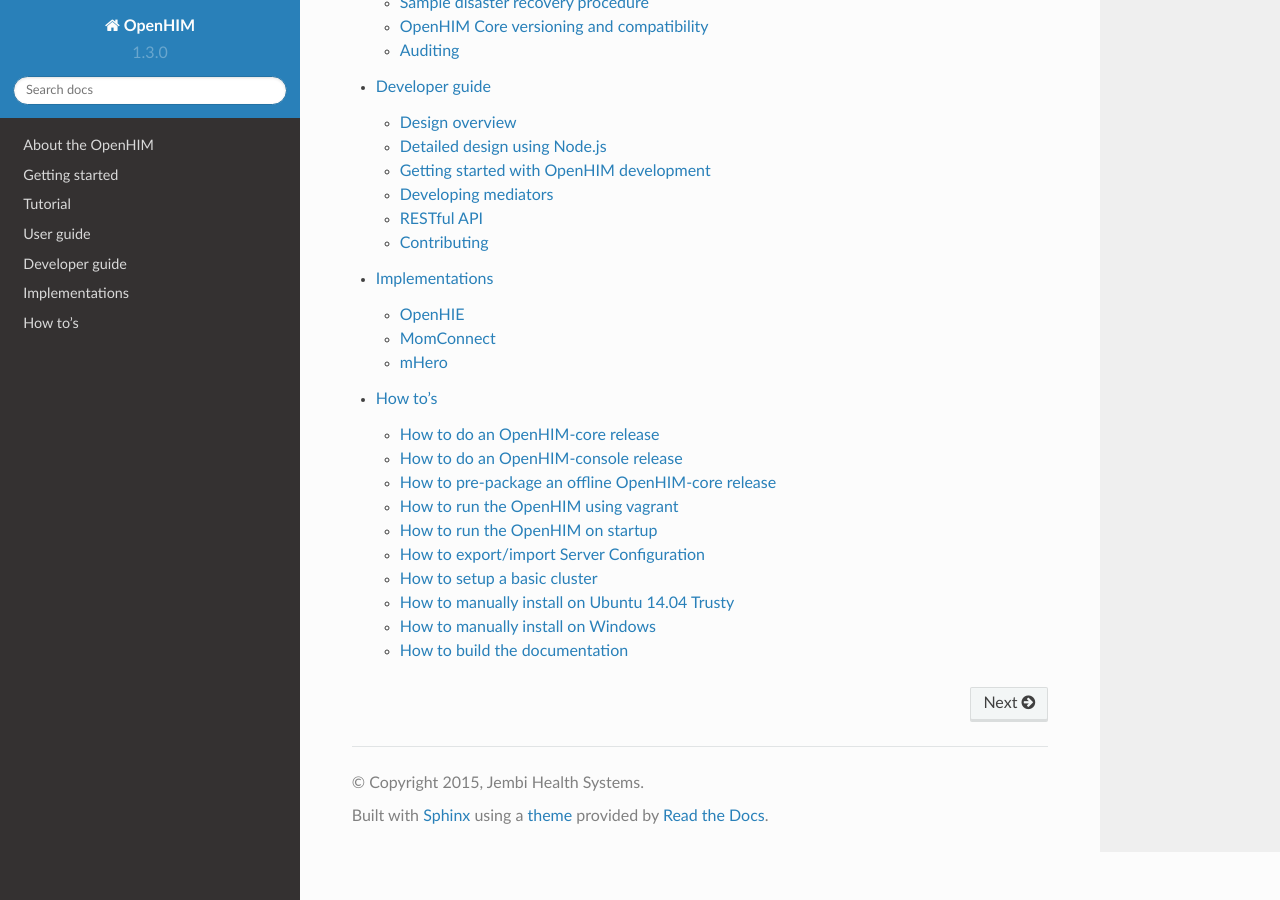
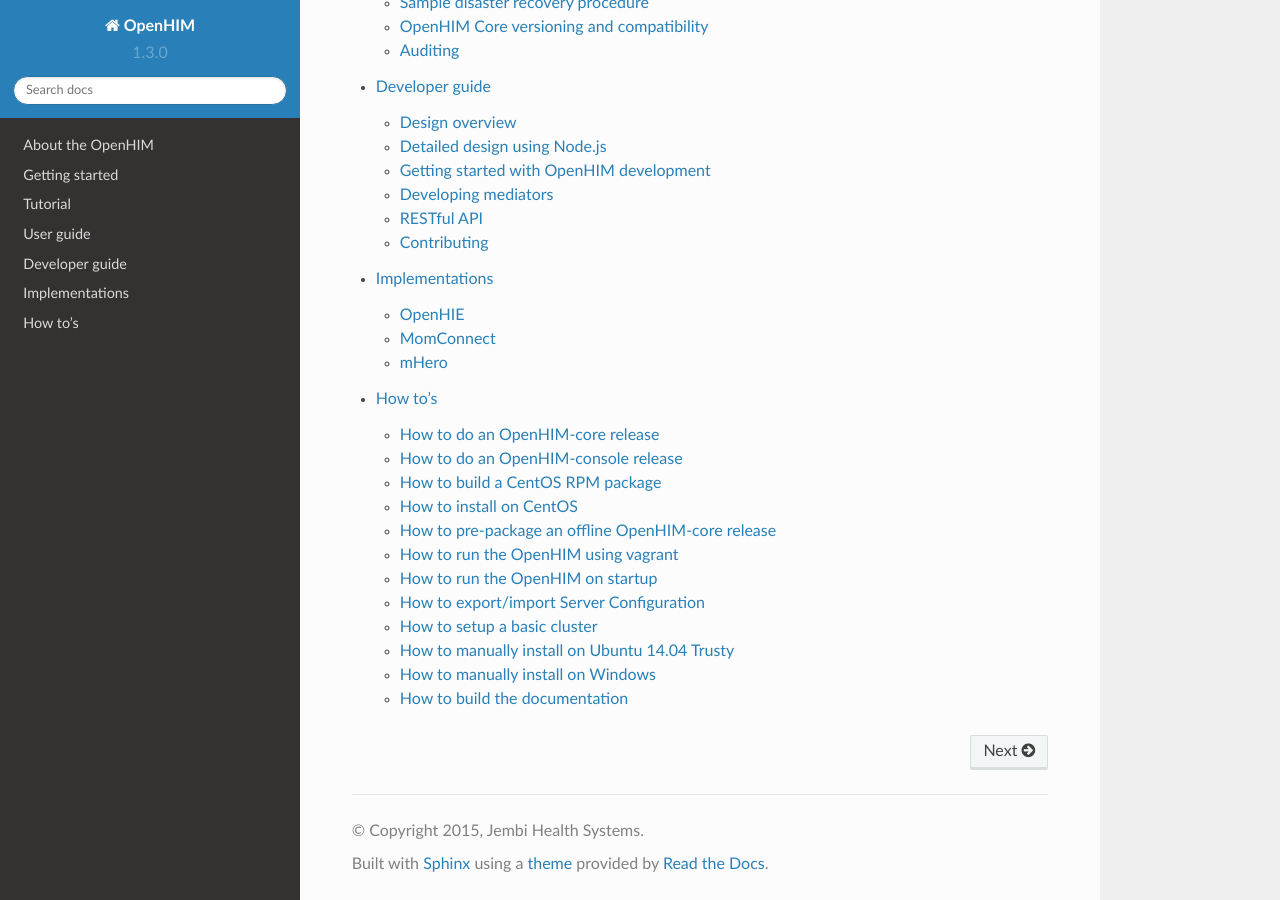
Before and after one commit to jembi/openhim-core-js, a Sphinx documentation site: the page built from docs/index.rst, in a window 1280 px wide and 900 px high, scrolled down 901 px. Built offline with Sphinx 7.4.7 and the Read the Docs theme 2.0.0, drawn with Linux system fonts in a browser that asks for light colours; some of the changed lines change nothing that is shown.

Commit message:
OHM-622: added docs for installing on centos

````diff
--- /dev/null
+++ b/docs/how-to/how-to-install-on-centos.md
@@ -0,0 +1,85 @@
+How to install on CentOS
+====================================
+
+## Install RPM package
+
+Openhim RPM packages can be built using these [instructions](http://openhim.readthedocs.io/en/latest/how-to/how-to-build-and-test-rpm-package.html).
+
+Once you have built the rpm packages, openhim-core can be installed:
+
+```bash
+sudo yum install -y ~/rpmbuild/RPMS/x86_64/openhim-core-{current_version}.x86_64.rpm
+sudo systemctl start openhim-core
+curl https://localhost:8080/heartbeat -k
+```
+
+Note: In order for openhim-core to run successfully, there needs to be a valid instance of MongoDB available for openhim-core to use. To install mongo-db locally execute the following on a CentOS system:
+
+```bash
+sudo yum install mongodb-org && service mongod start
+```
+
+Openhim-core's config can be modified by using environment variables:
+
+```bash
+export mongo_url="mongodb://<mongodb-IP-address>/<db-name>"
+export mongo_atnaUrl="mongodb://<mongodb-IP-address>/<db-name>"
+export NODE_ENV="production"
+```
+
+To install openhim-console:
+
+```bash
+sudo yum install -y ~/rpmbuild/RPMS/x86_64/openhim-console-{current_version}.x86_64.rpm
+sudo systemctl start openhim-console
+curl http://localhost:9000
+```
+
+Note: In order for openhim-console to run successfully, you'll need to point it to a valid instance of Openhim-core or install it locally. The openhim-console's configuration file can be found here:
+
+```bash
+/
+```
+
+## Let's talk NGINX
+
+The rpm package for openhim-console uses the http-server package from npm to host and serve openhim-console. This is acceptable for development or test installations.
+
+However it is recommended that NGINX be installed for production and staging servers. All openhim-console web traffic should be routed through NGINX; allowing NGINX to manage SSL certificates, data compression and port routing.
+
+## Install certs
+
+There a couple of ways to setup SSL certificates for openhim-console. The easiest and recommended way is by routing all web traffic through NGINX and configuring it to use SSL. Certificates can be purchased or are freely available by using [Letsencrypt](https://letsencrypt.org/).
+
+SSL certificates for openhim-core can be managed through the openhim-console's interface. By default it uses a self-signed certificate.
+
+## Backups
+
+Important files to backup in order to restore Openhim, are as follows:
+
+* Config file for openhim-core
+* Config file for openhim-console
+* Export and backup a copy of the settings and configurations details of the mediators, channels, user accounts and roles (Use the export interface in openhim-console).
+* All relevant certificates
+
+These files will backup the configuration and settings for Openhim. The entire database will need to be backed-up in order to backup all historical data for transactions, audit events & certificates. It is recommended that a full database backup occurs on a regular basis. The configuration files only need to be backup when any of the configuration is updated or modified. Once the system has been setup, these configuration files are not expected to change too often.
+
+## Upgrade paths
+
+In order to upgrade Openhim, perform the following steps:
+
+* It is important to perform a full backup before starting, to ensure the system can be restored if needed.
+* Proceed to building and installing the rpm packages for the new version of Openhim core and console. (You are able to upgrade only the core or only the console, as long as the new version remains compatible).
+* Restore the settings and configurations (use the Import interface in openhim-console).
+* Restore
+* Restore database
+* Test if upgrade worked.
+
+## Logging files
+
+When Openhim is installed, all logs will be piped to standard output, which can be viewed as follows:
+
+```bash
+sudo systemctl status openhim-core
+sudo tail -f -n 100 /var/log/messages
+```
--- a/docs/how-to/index.rst
+++ b/docs/how-to/index.rst
@@ -6,6 +6,8 @@
 
    how-to-do-an-openhim-core-release
    how-to-do-an-openhim-console-release
+   how-to-build-and-test-rpm-package
+   how-to-install-on-centos
    how-to-pre-package-an-offline-release
    how-to-run-the-openhim-using-vagrant
    how-to-run-on-startup
````
